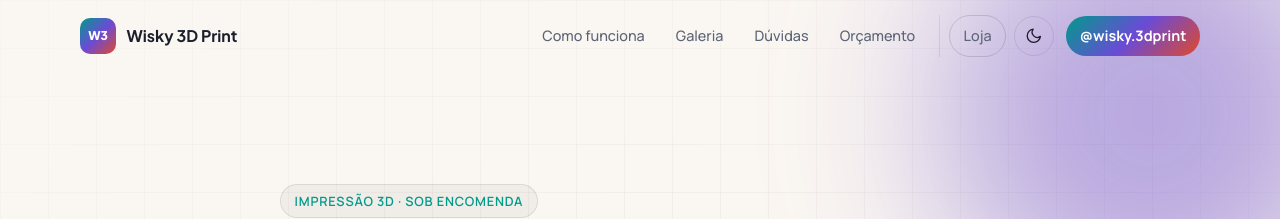
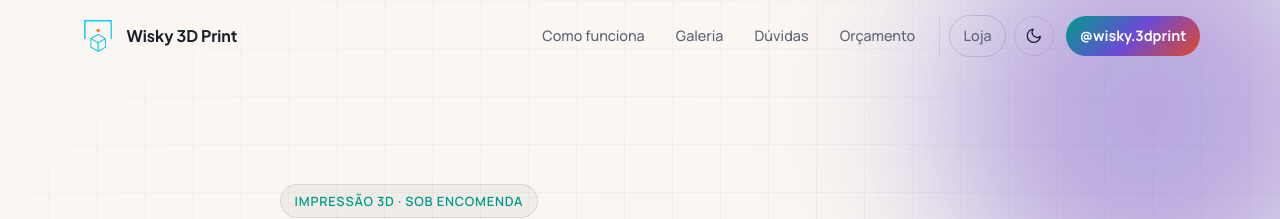
Before and after one commit to danielwisky/wisky-3dprint, a Jekyll site: the page built from index.html, in a window 1280 px wide. Shown: the top 219 px of the page. Built offline with Jekyll 4.4.1, drawn with Linux system fonts in a browser that asks for light colours.

Commit message:
fix: replace text-based logo mark with image icons and bust favicon cache

```diff
--- a/_includes/footer.html
+++ b/_includes/footer.html
@@ -2,7 +2,7 @@
   <div class="container">
     <div class="footer-grid">
       <div class="footer-brand">
-        <span class="site-logo-mark">W3</span>
+        <img class="site-logo-mark" src="{{ '/assets/img/logo-icon.png' | relative_url }}" alt="" width="36" height="36">
         <p>Sob encomenda: do modelo 3D à peça pronta na sua mão.</p>
       </div>
       <div class="footer-links">
--- a/_includes/head.html
+++ b/_includes/head.html
@@ -31,7 +31,7 @@
   {%- endunless %}
   <meta name="twitter:card" content="summary_large_image">
 
-  <link rel="icon" type="image/svg+xml" href="{{ '/assets/img/favicon.svg' | relative_url }}">
-  <link rel="shortcut icon" type="image/x-icon" href="{{ '/assets/img/favicon.ico' | relative_url }}">
-  <link rel="apple-touch-icon" href="{{ '/assets/img/apple-touch-icon.png' | relative_url }}">
+  <link rel="icon" type="image/svg+xml" href="{{ '/assets/img/favicon.svg' | relative_url }}?v={{ site.time | date: '%y%m%d%H%M%S' }}">
+  <link rel="shortcut icon" type="image/x-icon" href="{{ '/assets/img/favicon.ico' | relative_url }}?v={{ site.time | date: '%y%m%d%H%M%S' }}">
+  <link rel="apple-touch-icon" href="{{ '/assets/img/apple-touch-icon.png' | relative_url }}?v={{ site.time | date: '%y%m%d%H%M%S' }}">
 </head>
--- a/_includes/navbar.html
+++ b/_includes/navbar.html
@@ -5,7 +5,7 @@
 <nav class="site-nav" id="site-nav" aria-label="Principal">
   <div class="site-nav-inner">
     <a class="site-logo" href="{{ '/' | relative_url }}">
-      <span class="site-logo-mark">W3</span>
+      <img class="site-logo-mark" src="{{ '/assets/img/logo-icon.png' | relative_url }}" alt="" width="36" height="36">
       <span class="site-logo-text">{{ site.title }}</span>
     </a>
     <button class="site-nav-toggle" type="button" aria-expanded="false" aria-controls="site-nav-menu" aria-label="Abrir menu">
--- a/assets/css/style.scss
+++ b/assets/css/style.scss
@@ -258,16 +258,10 @@ code {
 }
 
 .site-logo-mark {
-  display: grid;
-  place-items: center;
+  display: block;
   width: 2.25rem;
   height: 2.25rem;
-  border-radius: 10px;
-  background: var(--gradient);
-  color: var(--on-accent);
-  font-family: $font-display;
-  font-size: 0.75rem;
-  font-weight: 800;
+  object-fit: contain;
 }
 
 .site-logo-text {
```
Also changed, not shown: assets/img/apple-touch-icon.png, assets/img/favicon.ico, assets/img/favicon.svg, assets/img/logo-icon.png (added).
